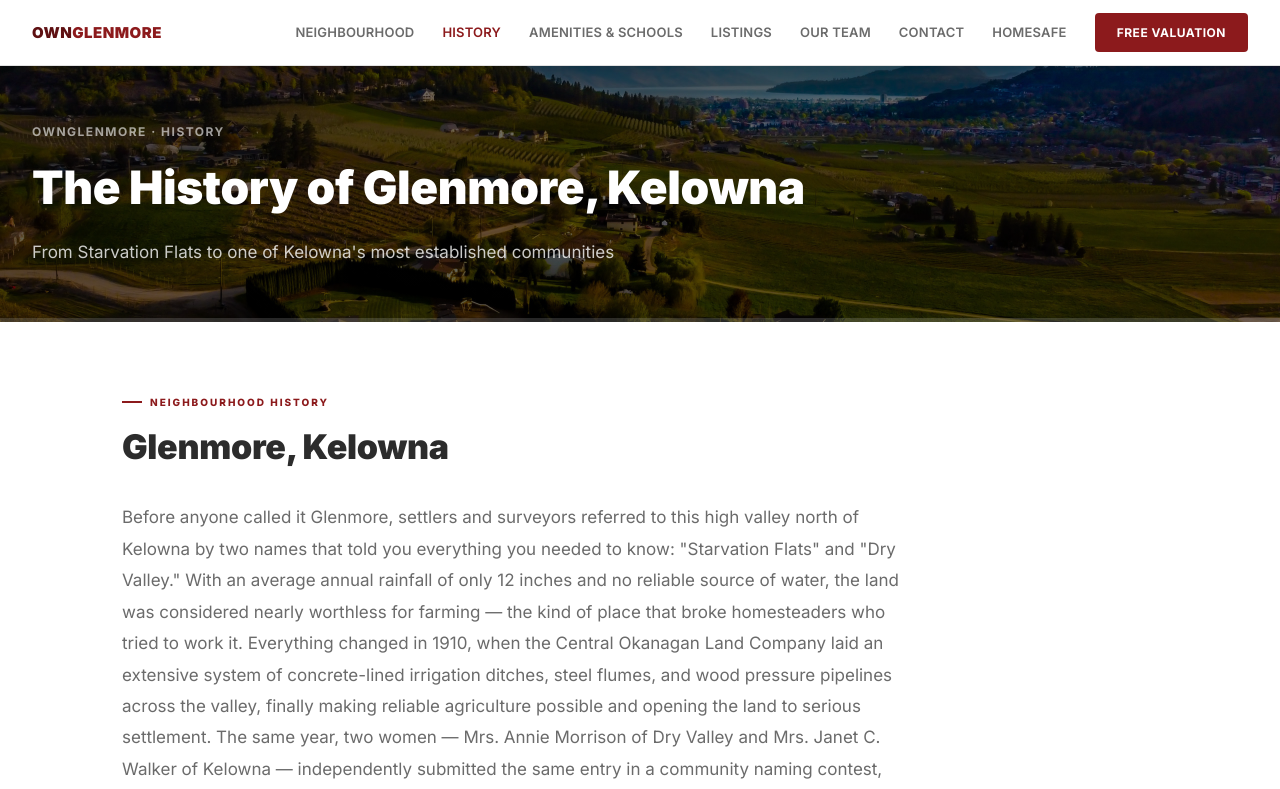
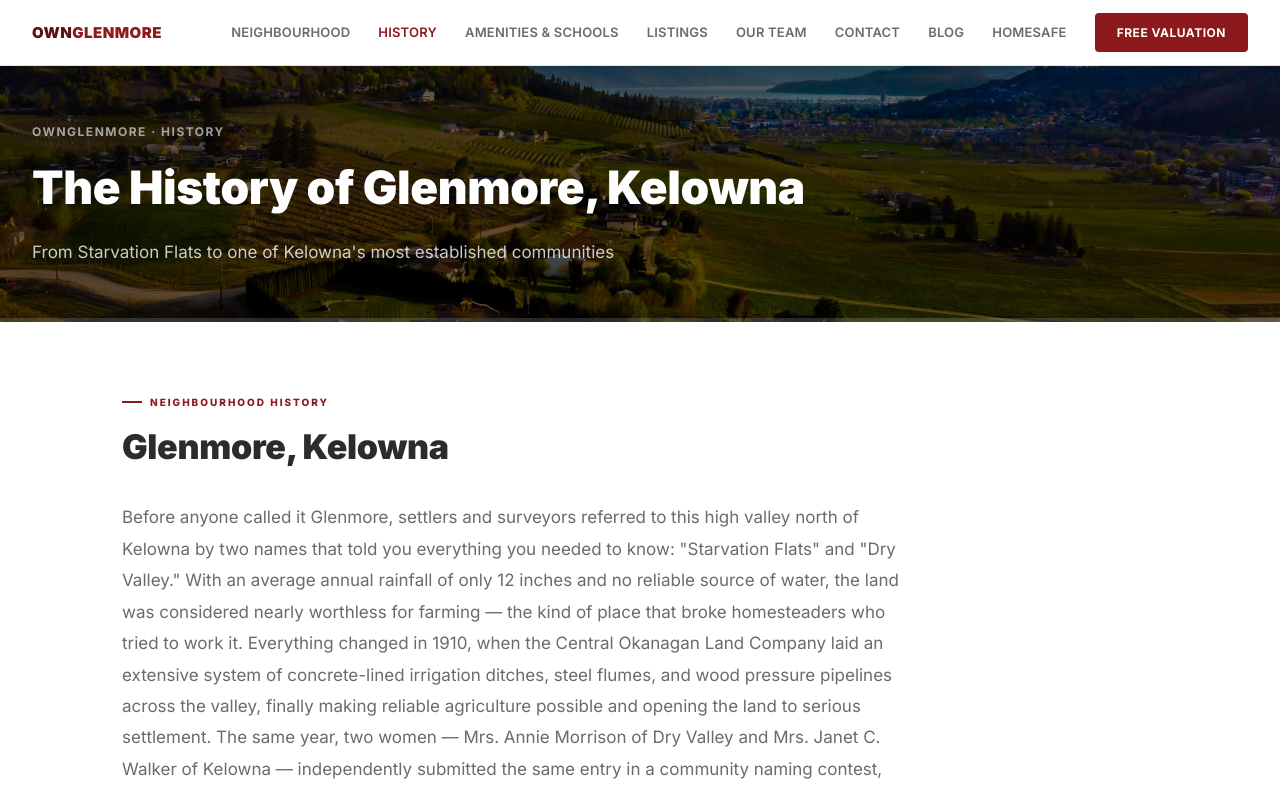
Before and after one commit to michaelgreenwood63/ownglenmore.com, a website: page history/index.html in a window 1280 px wide. Shown: the top 789 px of the page. Drawn offline with Linux system fonts and the light colour scheme.

Commit message:
Add Blog nav link to all sub-pages; fix Free Valuation → /valuation

```diff
--- a/history/index.html
+++ b/history/index.html
@@ -31,6 +31,7 @@
     <a href="/#listings">Listings</a>
     <a href="/team">Our Team</a>
     <a href="/contact">Contact</a>
+    <a href="/blog">Blog</a>
     <a href="/homesafe">Homesafe</a>
     <a href="/#seller" class="nav-cta">Free Valuation</a>
   </div>
@@ -43,6 +44,7 @@
   <a href="/#listings" onclick="toggleMenu()">Listings</a>
   <a href="/team" onclick="toggleMenu()">Our Team</a>
   <a href="/contact" onclick="toggleMenu()">Contact</a>
+  <a href="/blog" onclick="toggleMenu()">Blog</a>
   <a href="/homesafe" onclick="toggleMenu()">Homesafe</a>
   <a href="/#seller" onclick="toggleMenu()">Free Valuation</a>
 </div>
```
